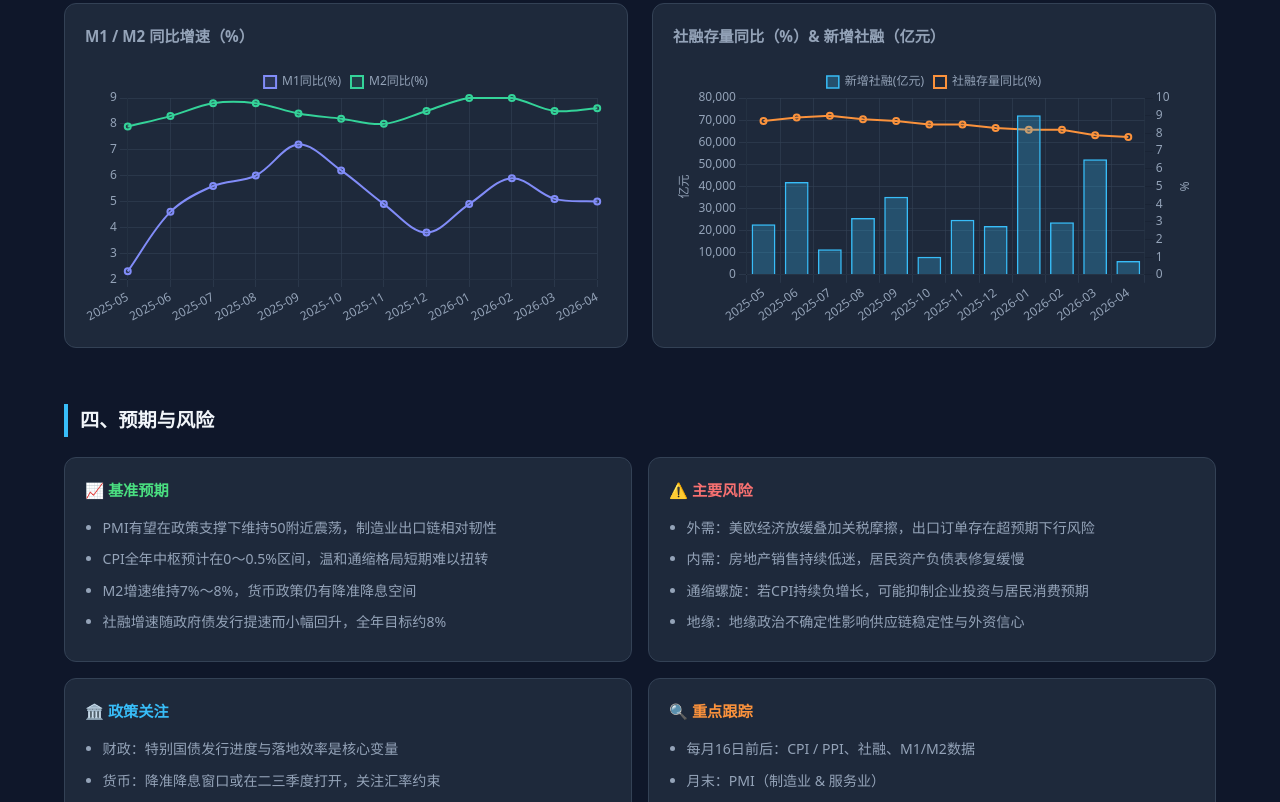
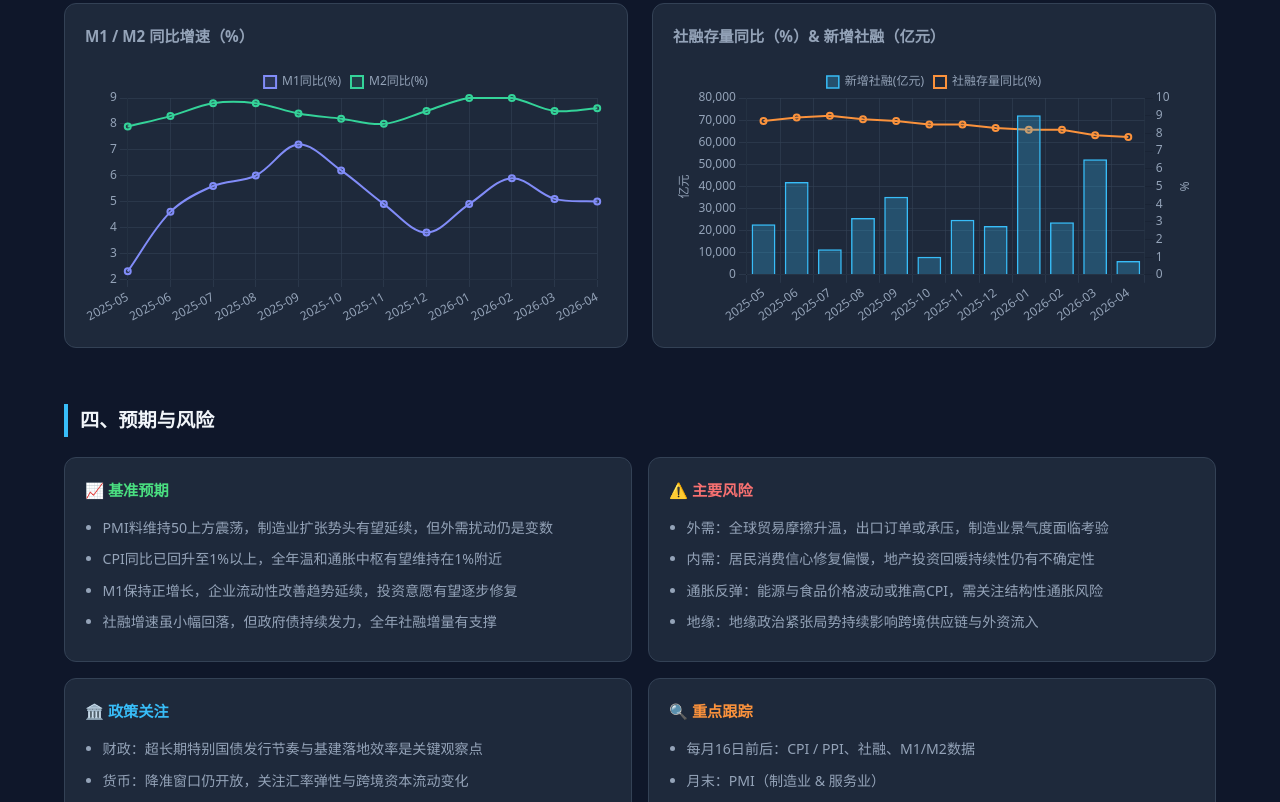
Before and after one commit to Wilson-Lam007/china-macro, a plain HTML site: page index.html in a window 1280 px wide. Shown: the part 1998-2800 px from the top of the page. Drawn offline with nearby package versions, Linux system fonts and the light colour scheme.

Commit message:
fix: correct M1 card desc and update risk outlook for Apr 2026

```diff
--- a/index.html
+++ b/index.html
@@ -274,7 +274,7 @@ const cards = [
     desc:`较上月 ${delta(latest.cpi, latest.cpiPrev)} pct，通缩压力${latest.cpi<0?'持续':'缓解'}` },
   { tag:'M1同比', val: latest.m1.toFixed(1)+'%',
     cls: latest.m1 >= 0 ? 'up' : 'down',
-    desc:`实体经济活跃度${latest.m1<0?'偏弱':'回暖'}，企业活期存款增速低迷` },
+    desc:`实体经济活跃度${latest.m1<0?'偏弱，企业活期存款收缩':latest.m1>=5?'明显改善，资金活化程度提升':'回暖，企业流动性边际好转'}` },
   { tag:'M2同比', val: latest.m2.toFixed(1)+'%',
     cls:'neutral',
     desc:`流动性整体充裕，货币供应增速稳中偏高` },
@@ -436,24 +436,24 @@ new Chart(document.getElementById('chartSF'), {
 const risks = [
   { cls:'risk-expect', title:'📈 基准预期',
     items:[
-      'PMI有望在政策支撑下维持50附近震荡，制造业出口链相对韧性',
-      'CPI全年中枢预计在0～0.5%区间，温和通缩格局短期难以扭转',
-      'M2增速维持7%～8%，货币政策仍有降准降息空间',
-      '社融增速随政府债发行提速而小幅回升，全年目标约8%',
+      'PMI料维持50上方震荡，制造业扩张势头有望延续，但外需扰动仍是变数',
+      'CPI同比已回升至1%以上，全年温和通胀中枢有望维持在1%附近',
+      'M1保持正增长，企业流动性改善趋势延续，投资意愿有望逐步修复',
+      '社融增速虽小幅回落，但政府债持续发力，全年社融增量有支撑',
     ]},
   { cls:'risk-risk', title:'⚠️ 主要风险',
     items:[
-      '外需：美欧经济放缓叠加关税摩擦，出口订单存在超预期下行风险',
-      '内需：房地产销售持续低迷，居民资产负债表修复缓慢',
-      '通缩螺旋：若CPI持续负增长，可能抑制企业投资与居民消费预期',
-      '地缘：地缘政治不确定性影响供应链稳定性与外资信心',
+      '外需：全球贸易摩擦升温，出口订单或承压，制造业景气度面临考验',
+      '内需：居民消费信心修复偏慢，地产投资回暖持续性仍有不确定性',
+      '通胀反弹：能源与食品价格波动或推高CPI，需关注结构性通胀风险',
+      '地缘：地缘政治紧张局势持续影响跨境供应链与外资流入',
     ]},
   { cls:'risk-policy', title:'🏛️ 政策关注',
     items:[
-      '财政：特别国债发行进度与落地效率是核心变量',
-      '货币：降准降息窗口或在二三季度打开，关注汇率约束',
-      '地产：收储政策扩围与城中村改造货币化安置是重要边际',
-      '消费：以旧换新补贴范围与力度或进一步扩大',
+      '财政：超长期特别国债发行节奏与基建落地效率是关键观察点',
+      '货币：降准窗口仍开放，关注汇率弹性与跨境资本流动变化',
+      '地产：白名单项目融资落地、收储政策扩围是重要边际',
+      '消费：服务消费支持政策与以旧换新补贴是内需修复核心抓手',
     ]},
   { cls:'risk-watch', title:'🔍 重点跟踪',
     items:[
```
